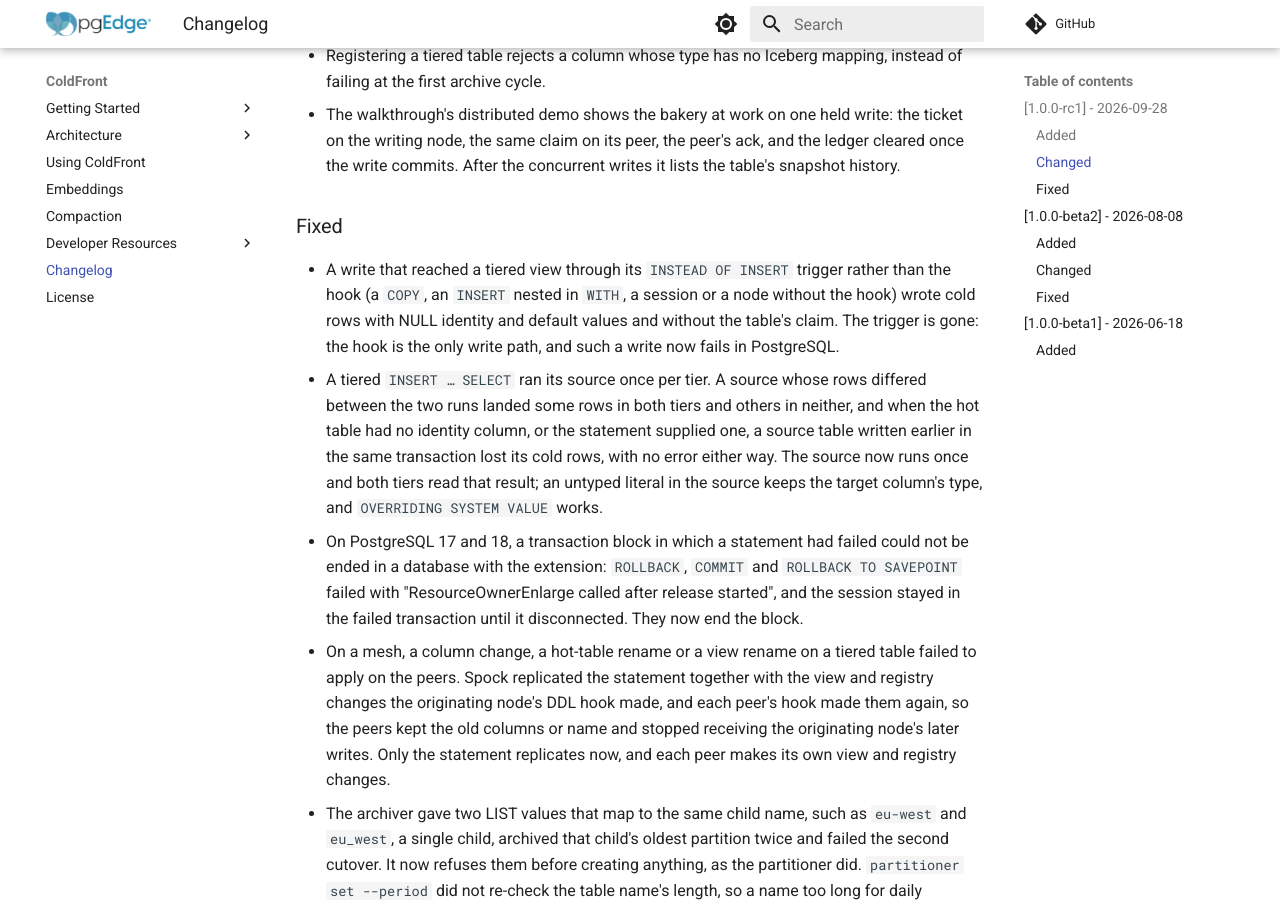
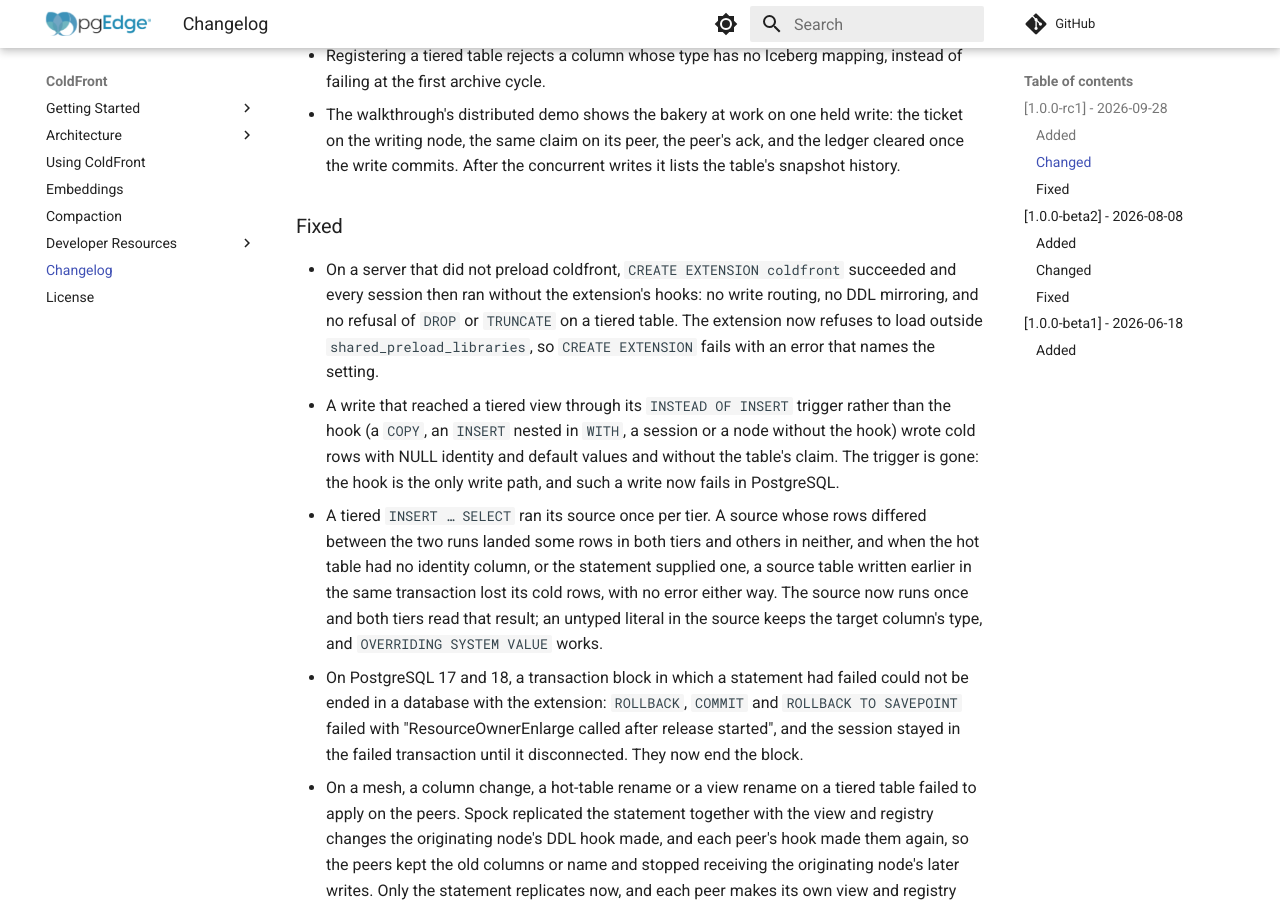
Before and after one commit to pgEdge/coldfront, an MkDocs documentation site: the page built from docs/changelog.md, in a window 1280 px wide and 900 px high, scrolled down 1633 px. Built offline with MkDocs 1.6.1 and Material for MkDocs 9.7.7, drawn with Linux system fonts in a browser that asks for light colours; comment, search, counter and statistics services are not loaded.

Commit message:
fix: refuse to load coldfront outside shared_preload_libraries

```diff
--- a/docs/changelog.md
+++ b/docs/changelog.md
@@ -70,6 +70,11 @@ this project adheres to
 
 ### Fixed
 
+- On a server that did not preload coldfront, `CREATE EXTENSION coldfront`
+  succeeded and every session then ran without the extension's hooks: no write
+  routing, no DDL mirroring, and no refusal of `DROP` or `TRUNCATE` on a tiered
+  table. The extension now refuses to load outside `shared_preload_libraries`,
+  so `CREATE EXTENSION` fails with an error that names the setting.
 - A write that reached a tiered view through its `INSTEAD OF INSERT` trigger
   rather than the hook (a `COPY`, an `INSERT` nested in `WITH`, a session or a
   node without the hook) wrote cold rows with NULL identity and default values
```
Also changed, not shown: docs/installation.md (+3 -0 lines), docs/usage.md (+3 -1 lines), 2 other files.
